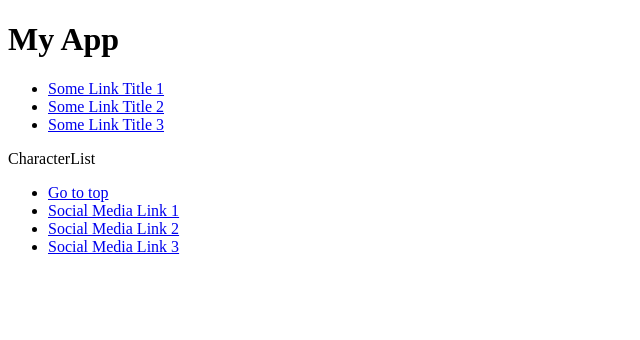
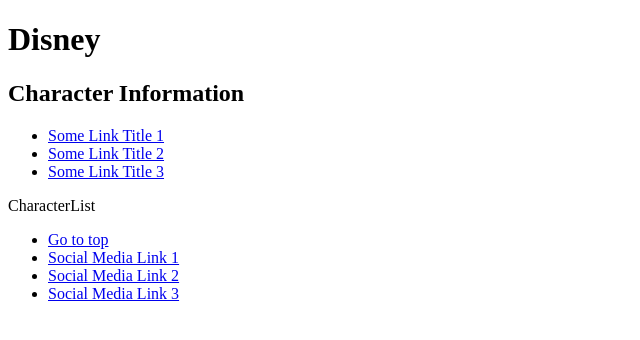
Before and after one commit to miglink/flatiron-phase-2-react-project-frontend, a React (Vite) app: page / in a window 1280 px wide. Shown: the top 340 px of the page, without its empty margins (0-640 px from the left). Built offline with nearby package versions, Linux system fonts and the light colour scheme.

Commit message:
changed the header text

```diff
--- a/src/components/Header.jsx
+++ b/src/components/Header.jsx
@@ -2,7 +2,8 @@
     return (
         <>
             <header>
-                <h1>My App</h1>
+                <h1>Disney</h1>
+                <h2>Character Information</h2>
                 <nav>
                     <ul>
                         <li><a href="some-id1">Some Link Title 1</a></li>
```
